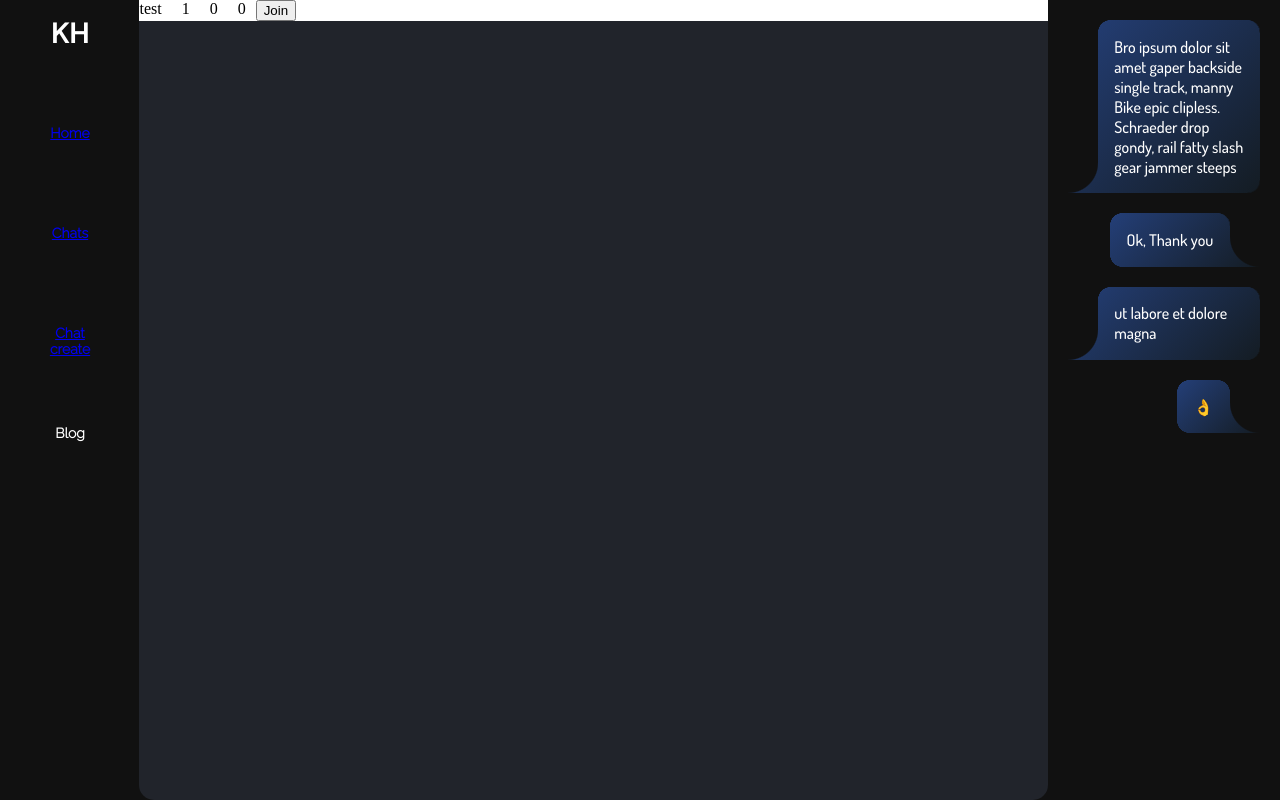
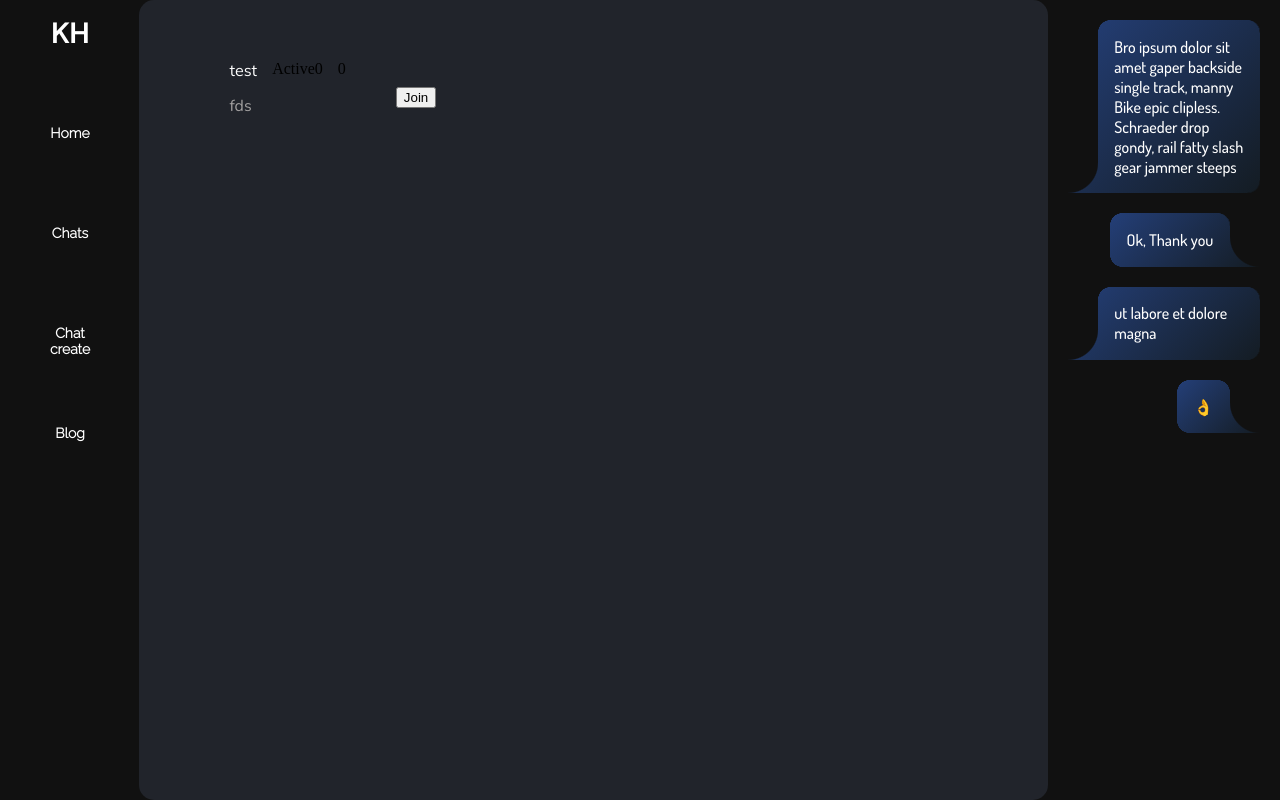
Before and after one commit to Kamil3162/OnlineChatWebsite, a Django app: page /rooms in a window 1280 px wide. Run offline with Django 4.2, Linux system fonts and the light colour scheme; data comes from the database, SQL or seed files in the repository; some web fonts are replaced.

Commit message:
Improving view of chats

```diff
--- a/chat/views.py
+++ b/chat/views.py
@@ -16,10 +16,9 @@ from django.contrib.auth import get_user_model
 from . import forms
 from django.urls import reverse_lazy
 from django.shortcuts import redirect
-from django.db.models import Q
+from django.db.models import Q, F, OuterRef,Subquery
 from django.core import serializers
 from django.core.serializers.json import DjangoJSONEncoder
-
 class IndexView(View):
     def get(self, request):
         print(request.user.username)
@@ -95,7 +94,8 @@ class RoomView(DetailView):
                         'messages': Message.objects.filter(room=room),
                         'information': "Properly log in",
                         'user_id' : request.user.pk,
-                        'room_detail': room_log_json
+                        'room_detail': room_log_json,
+                        'proper_password': True
                     }
                     return render(request, template_name=self.template_name,
                                   context=context)
@@ -121,8 +121,23 @@ class RoomsView(ListView):
     context_object_name = 'all_rooms'
 
     def get_queryset(self):
-        return super().get_queryset()
-
+        '''
+        Returns:
+            SELECT room.*, (SELECT message_content
+                FROM message
+                WHERE message.room_id = room.id
+                ORDER BY RANDOM()
+                LIMIT 1) AS random_message
+                FROM room;
+            Zwraca po jednej wiadomosci do kazdego room .
+            Wiadomosc jest losowa
+        '''
+        queryset = super().get_queryset()
+        random_message_subquery = Message.objects.filter(
+            room=OuterRef('pk')).order_by('?')[:1]
+        queryset = queryset.annotate(random_message=Subquery(
+            random_message_subquery.values('message_content')))
+        return queryset
 
 def lobby(request):
     return render(request, 'chat/lobby.html')
--- a/static/chat-display.css
+++ b/static/chat-display.css
@@ -1,16 +1,14 @@
 @import url('https://fonts.googleapis.com/css2?family=Comfortaa:wght@300&family=Dosis:wght@300&display=swap');
 @import url('https://fonts.googleapis.com/css2?family=Public+Sans:wght@100&display=swap');
-
+@import url('https://fonts.googleapis.com/css2?family=Kulim+Park:wght@200&family=Nunito:wght@300&display=swap');
+/*
+  font-family: 'Nunito', sans-serif;
+ */
+@import url('https://fonts.googleapis.com/css2?family=Mulish&display=swap');
 div.chat-messages-container{
     display: grid;
     grid-template-columns: 1fr 1fr;
     width: 100%;
-}
-div.rooms{
-  display: flex;
-  flex-wrap: wrap;
-    background-color: white;
-    gap: 10px;
 }
 
 .wave {
@@ -89,3 +87,75 @@ input[name="password"]{
 input[name="name"]{
   margin-left:60px;
 }
+
+/**
+  part of room and rooms display
+ */
+div.rooms{
+  display: flex;
+  flex-direction: column;
+    gap: 10px;
+  margin-top: 60px;
+  margin-left: 30px;
+}
+div.rooms a{
+  display: flex;
+  border-radius: 5px;
+  justify-content: center;
+  align-items: center;
+}
+.room{
+  display: flex;
+  flex-direction: row;
+  height: 75px;
+  background-color: inherit;
+  border-radius: 15px;
+}
+.button_style{
+  width: 120px;
+  height: 40px;
+  border-radius: 10px;
+  font-family: 'Dosis', sans-serif;;
+  font-weight: 600;
+  background-color: #ebecee;
+  font-size: 15px;
+  border: none;
+  color: black;
+}
+
+.button_style:hover{
+  background-color: #5E5694;
+}
+.rooms a{
+  text-decoration: none;
+}
+.room:hover{
+  background :linear-gradient(135deg, #243f78, #141c23);
+  transition: background-color 0.3s ease;
+}
+
+.room-photo{
+  margin-right: 60px;
+}
+.room-name{
+  gap: 10px;
+  margin-right: 15px;
+  margin-bottom: 15px;
+  color:white;
+  font-family: 'Mulish', sans-serif;
+}
+.random-message{
+  margin-right: 15px;
+  color: #a3a1a1;
+  font-family: 'Nunito', sans-serif;
+
+}
+.message-title-container{
+  flex-direction: column;
+}
+.room-logged-users{
+  margin-right: 15px;
+}
+.room-maximum-users{
+  margin-right: 50px;
+}
--- a/static/global.css
+++ b/static/global.css
@@ -40,6 +41,10 @@ div.icon{
     margin-left: 30px;
     margin-bottom: 60px;
     text-decoration: none;
+}
+div.icon a{
+    text-decoration: none;
+    color: white;
 }
 div.icon:hover{
     border-radius: 10px;
--- a/templates/room/all_rooms.html
+++ b/templates/room/all_rooms.html
@@ -4,18 +4,17 @@
 <link rel="stylesheet" href="{% static 'chat-display.css' %}">
 <div class="rooms">
     {% for room in all_rooms %}
-    <div>{{ room.name }}</div>
-    <br/>
-    <div>{{ room.pk }}</div>
-    <br/>
-    <div>{{ room.actual_logged_users }}   </div>
-    <br/>
-    <div>    {{ room.maximum_user }}</div>
-    <a href="{% url 'room_detail' room.pk %}">
-        <button>Join</button>
-    </a>
-    <div>
-
+    <div class="room">
+        <div class="room-photo"></div>
+        <div class="message-title-container">
+            <div class="room-name">{{ room.name }}</div>
+            <div class="random-message">{{ room.random_message }}</div>
+        </div>
+        <div class="room-logged-users">Active{{ room.actual_logged_users }}   </div>
+        <div class="room-maximum-users">{{ room.maximum_user }}</div>
+        <a href="{% url 'room_detail' room.pk %}">
+            <button>Join</button>
+        </a>
     </div>
     {% endfor %}
 </div>
```
Also changed, not shown: other parts of static/global.css (+29 -1 lines), templates/room/room_detail.html (+10 -8 lines).
